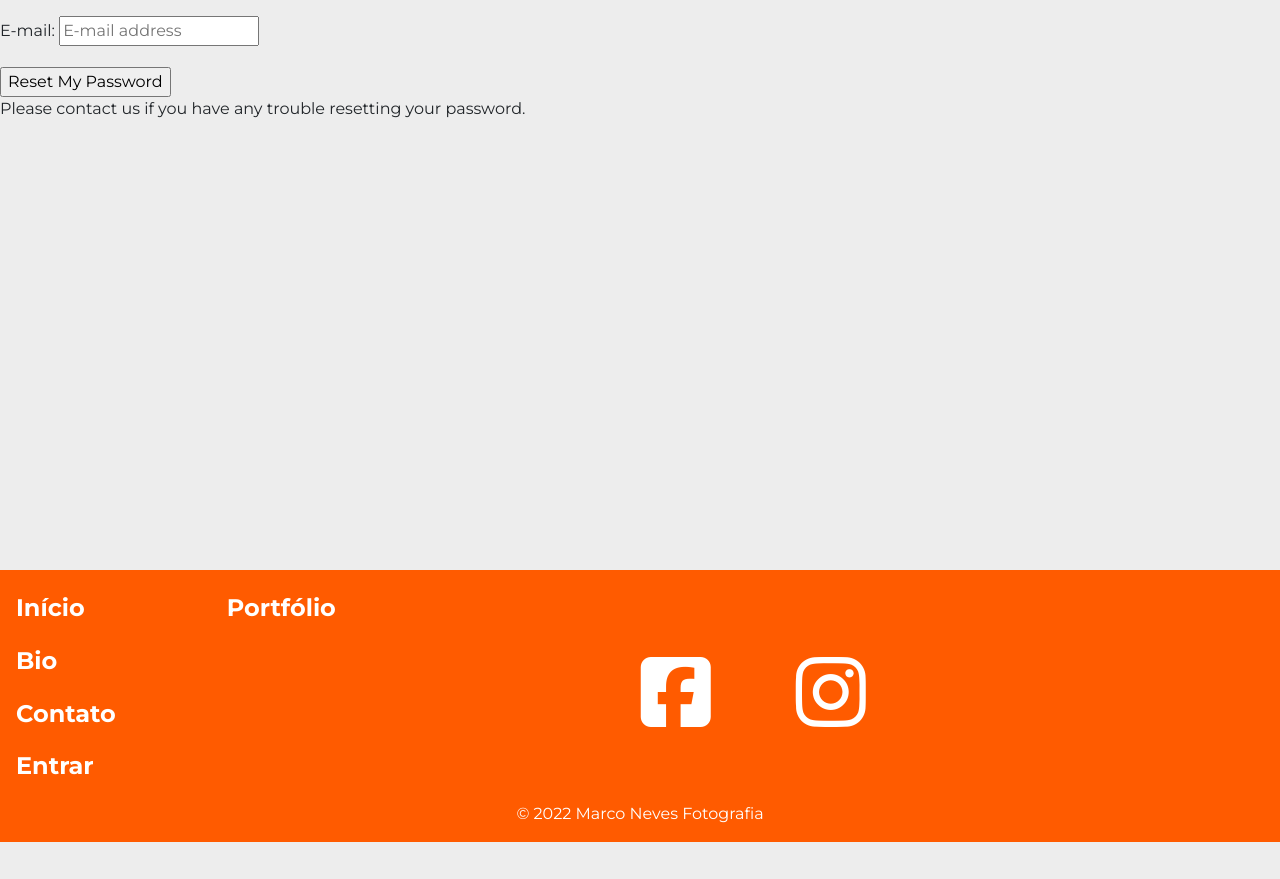
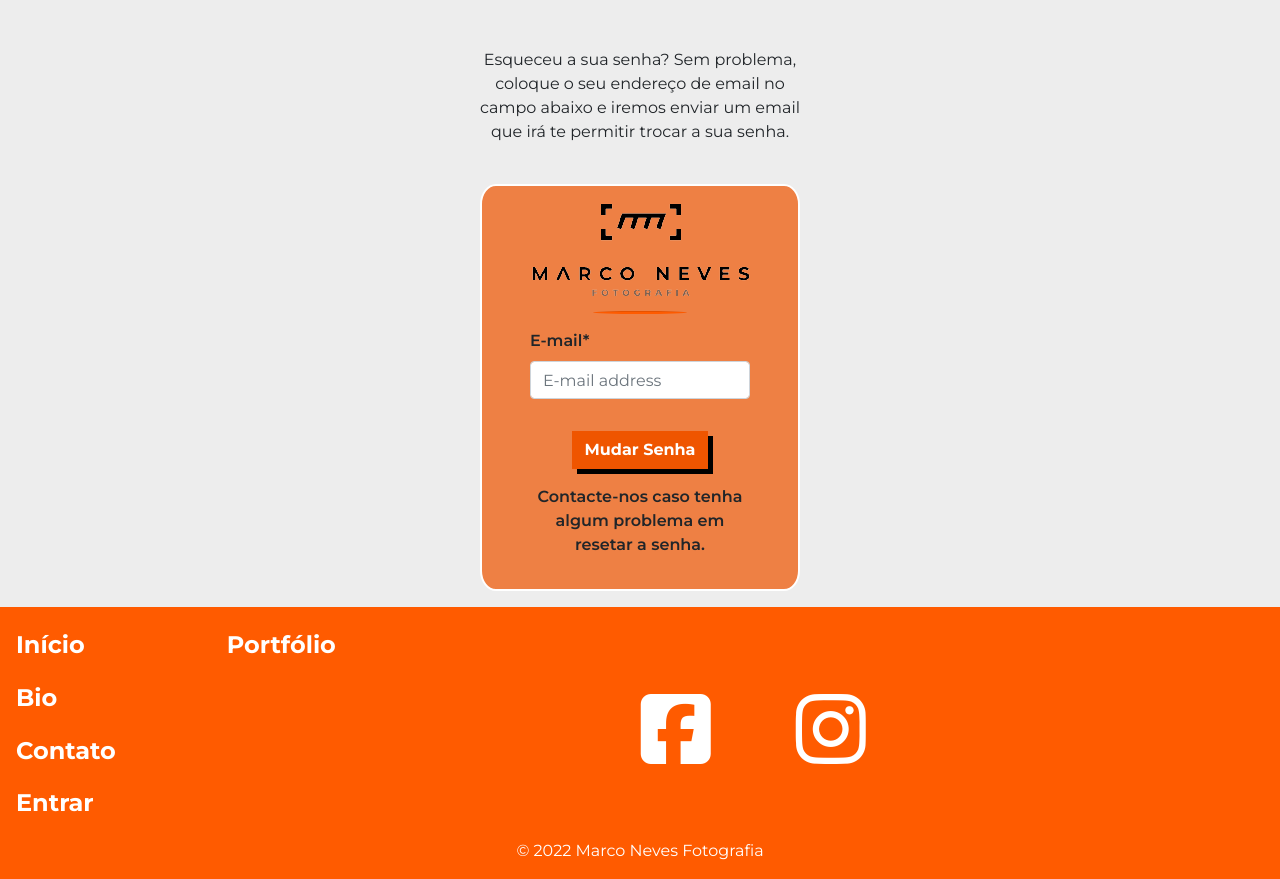
Before and after one commit to SanclerZanella/mn_photography-, a Django app: page /accounts/password/reset/ in a window 1280 px wide. Shown: the part 80-959 px from the top of the page. Before the commit the page ends 922 px from the top, so only its background shows below. Run offline with Django 3.2, Linux system fonts and the light colour scheme; data that the repository does not hold is empty; some libraries are stand-ins or nearby versions; some web fonts are replaced.

Commit message:
Added style to reset password page

```diff
--- /dev/null
+++ b/static/css/reset.css
@@ -0,0 +1,39 @@
+.login_card {
+    background-color: #ef5400b6;
+    border-radius: 5%;
+    font-weight: 600;
+    border: 2px solid #fff;
+}
+
+.login_row {
+    margin-top: 8rem;
+}
+
+/* ----------------------------------Media queries*/
+
+@media (min-width: 1440px) {
+    .login_row {
+        margin-top: 15rem;
+    }
+}
+
+@media (min-width: 1024px) and (max-width: 1199px) {
+    .login_row {
+        margin-top: 15rem;
+    }
+}
+
+@media (min-width: 767px) and (max-width: 1023px) {
+    .login_row {
+        margin-top: 8rem;
+    }
+}
+
+@media (min-width: 320px) and (max-width: 767px) {
+    .login_card {
+        border-radius: 0;
+    }
+    .login_row {
+        margin-top: 8rem;
+    }
+}
--- a/templates/allauth/account/password_reset.html
+++ b/templates/allauth/account/password_reset.html
@@ -1,24 +1,73 @@
 {% extends "account/base.html" %}
+{% load static %}
 
 {% load i18n %}
 {% load account %}
+
+{% block extra_css %}
+  <link rel="stylesheet" href="{% static 'css/reset.css' %}">
+{% endblock %}
 
 {% block head_title %}{% trans "Password Reset" %}{% endblock %}
 
 {% block content %}
 
-    <h1>{% trans "Password Reset" %}</h1>
-    {% if user.is_authenticated %}
-    {% include "account/snippets/already_logged_in.html" %}
-    {% endif %}
+    <div class="row no-gutters login_row">
+        <div class="col-12">
+            <div class="row no-gutters">
+                <div class="col-md-6 col-lg-4 col-xl-3 mx-auto mb-2 text-center">
+                    <p>Esqueceu a sua senha? Sem problema, coloque o seu endereço de email no campo abaixo e iremos enviar um email que irá te permitir trocar a sua senha.</p>
+                </div>
+            </div>
+        </div>
 
-    <p>{% trans "Forgotten your password? Enter your e-mail address below, and we'll send you an e-mail allowing you to reset it." %}</p>
+        <div class="col-md-6 col-lg-4 col-xl-3 mx-auto my-3 login_card">
 
-    <form method="POST" action="{% url 'account_reset_password' %}" class="password_reset">
-        {% csrf_token %}
-        {{ form.as_p }}
-        <input type="submit" value="{% trans 'Reset My Password' %}" />
-    </form>
+          <div class="row no-gutters">
 
-    <p>{% blocktrans %}Please contact us if you have any trouble resetting your password.{% endblocktrans %}</p>
+            <div class="col-12 text-center">
+              <img class="mt-3" src="{{ MEDIA_URL }}base/logo-no-background.png" alt="logo">
+            </div>
+
+          </div>
+
+          <hr>
+
+          <div class="row no-gutters">
+            <div class="col-12">
+              <form class="password_reset mb-3 mx-5" action="{% url 'account_reset_password' %}">
+                {% csrf_token %}
+
+                <div class="row no-gutters">
+                  <div class="col-12">
+                    {{ form | crispy }}
+                  </div>
+                </div>
+
+                {% if redirect_field_value %}
+
+                <div class="row no-gutters">
+                  <div class="col-12">
+                    <input type="hidden" name="{{ redirect_field_name }}" value="{{ redirect_field_value }}" />
+                  </div>
+                </div>
+
+                {% endif %}
+
+                <div class="row no-gutters text-center">
+                  <div class="col-12">
+                    <input class="btn btn-mn btn-shadow my-3" type="submit" value="Mudar Senha" />
+                  </div>
+                  <div class="col-12">
+                    <p>Contacte-nos caso tenha algum problema em resetar a senha.</p>
+                  </div>
+                </div>
+
+              </form>
+            </div>
+          </div>
+
+        </div>
+    </div>
+
 {% endblock %}
```
